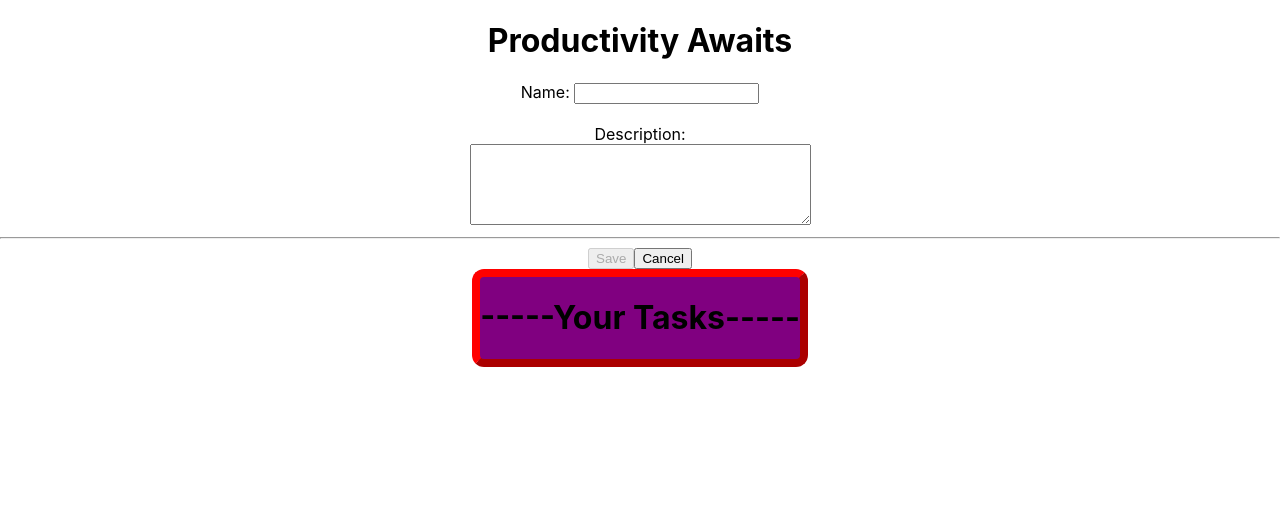
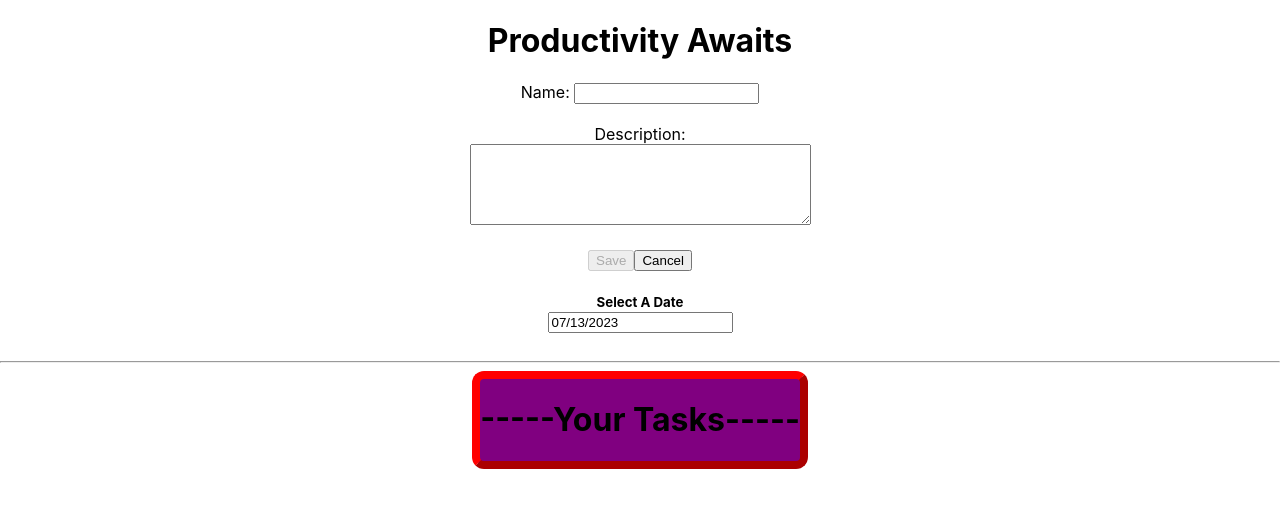
Before and after one commit to TAJ-32/ToDoApp, a React (Create React App) app: page / in a window 1280 px wide. Shown: the top 508 px of the page. Built offline with nearby package versions, Linux system fonts and the light colour scheme.

Commit message:
Date Picker

```diff
--- a/src/Components/Calendar.js
+++ b/src/Components/Calendar.js
@@ -1,15 +1,27 @@
-// import DatePicker from 'react-datepicker';
-// import styles from 'react-datepicker/dist/react-datepicker.css';
-// import { useState, useEffect } from 'react';
+import DatePicker from 'react-datepicker';
+import styles from 'react-datepicker/dist/react-datepicker.css';
+import globalstyle from '../styles/globals.css';
 
-// export default function Calendar({ task }) {
-//     const [deadline, setDeadline] = useState(task ? task.deadline : new Date());
+import { useState, useEffect } from 'react';
+
+export default function Calendar({ task }) {
+    const [deadline, setDeadline] = useState(task ? task.deadline : new Date());
+
+    return (
+      <div>
+
+        <br></br>
+        <div className='token'>
+        <h5>Select A Date</h5>
+        </div>
+        <DatePicker className={styles} selected={deadline} onChange={(deadline) => setDeadline(deadline)} />
+
+        <br></br>
+        <br></br>
+
+        <hr />
 
 
-
-//     return (
-//       <div>
-//         <DatePicker className={styles} selected={date} onChange={(date) => setDeadline(date)} />
-//       </div>
-//     );
-//   }
+      </div>
+    );
+  }
--- a/src/Components/TaskCreation.js
+++ b/src/Components/TaskCreation.js
@@ -21,7 +21,7 @@ export default function TaskCreation({ task, complete }) {
       name: name,
       description: description,
       created: currDateString,
-      //deadline: <Calendar task={task} />
+      deadline: <Calendar task={task} />
     });
   }
 
@@ -52,7 +52,9 @@ export default function TaskCreation({ task, complete }) {
           cols={40}
         />
       </label>
-      <hr />
+      <br></br>
+      <br></br>
+
 
       <button
         type="sumbit"
@@ -63,6 +65,7 @@ export default function TaskCreation({ task, complete }) {
         Save
       </button>
       <button onClick={CancelButton}>Cancel</button>
+
     </div>
   );
 }
--- a/src/Components/TaskDetails.js
+++ b/src/Components/TaskDetails.js
@@ -12,10 +12,11 @@ export default function TaskDetails({ task }) {
   };
 
   return (
-      <ul key={task.name} data-testid="name" onClick={() => Handler()}>
+
+    <ul key={task.name} data-testid="name" onClick={() => Handler()}>
         <h5>{task.name}</h5>
         {showMore && task.description}
-      </ul>
+    </ul>
   );
 }
 
--- a/src/Components/TaskMaker.js
+++ b/src/Components/TaskMaker.js
@@ -5,6 +5,7 @@ import TaskShape from "./TaskShape";
 //import Article from "../../components/Article";
 import TaskCreation from "./TaskCreation";
 import TaskViewer from "./TaskViewer";
+import Calendar from "./Calendar";
 //import { useRouter } from "next/router";
 
 export default function TaskMaker({
@@ -58,6 +59,8 @@ export default function TaskMaker({
         complete={complete}
       />
 
+      <Calendar />
+
       <TaskViewer
         Tasks={Tasks}
       />
--- a/src/Components/TaskViewer.js
+++ b/src/Components/TaskViewer.js
@@ -9,7 +9,9 @@ export default function TaskViewer({ Tasks }) {
     ))
     return (
 
+
         <div className={styles.border}>
+
             <h1>-----Your Tasks-----</h1>
             {tasks_list}
         </div>
--- /dev/null
+++ b/src/styles/globals.css
@@ -0,0 +1,3 @@
+h5 {
+    display: inline !important;
+}
```
